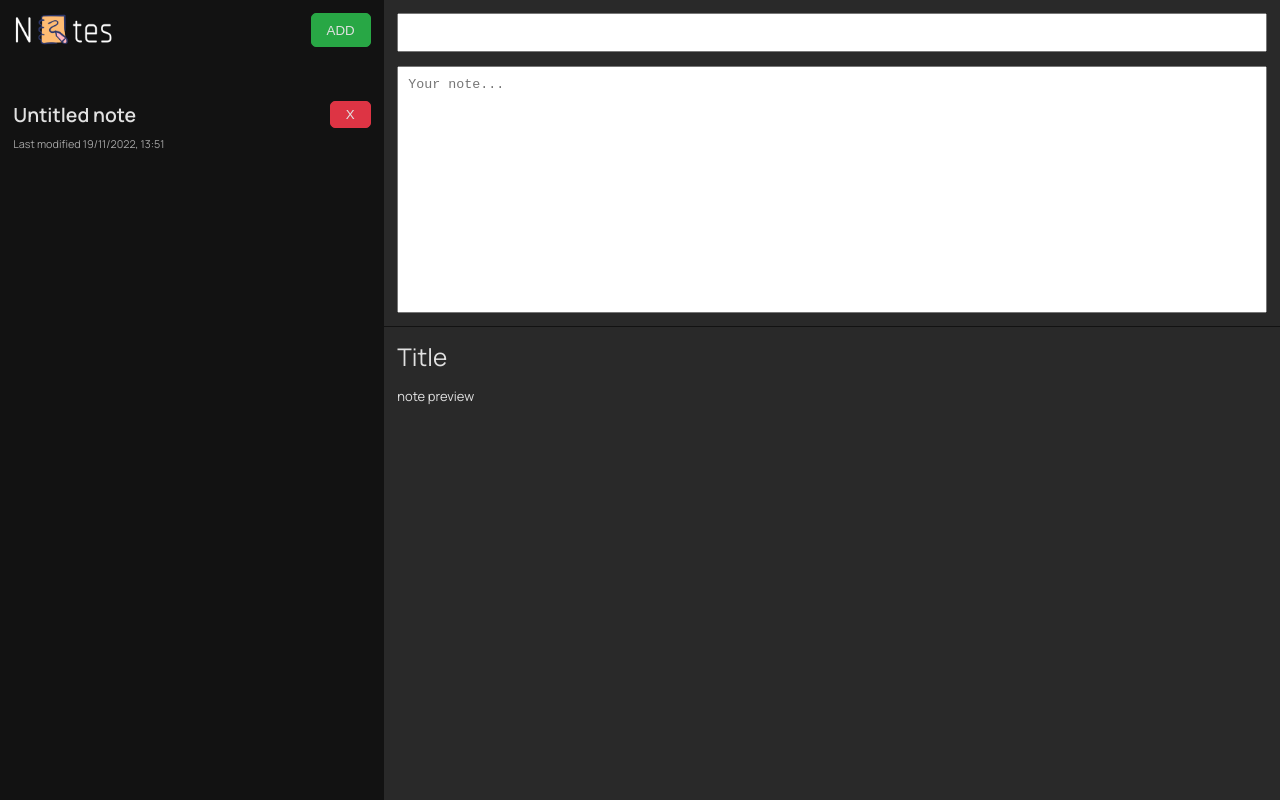
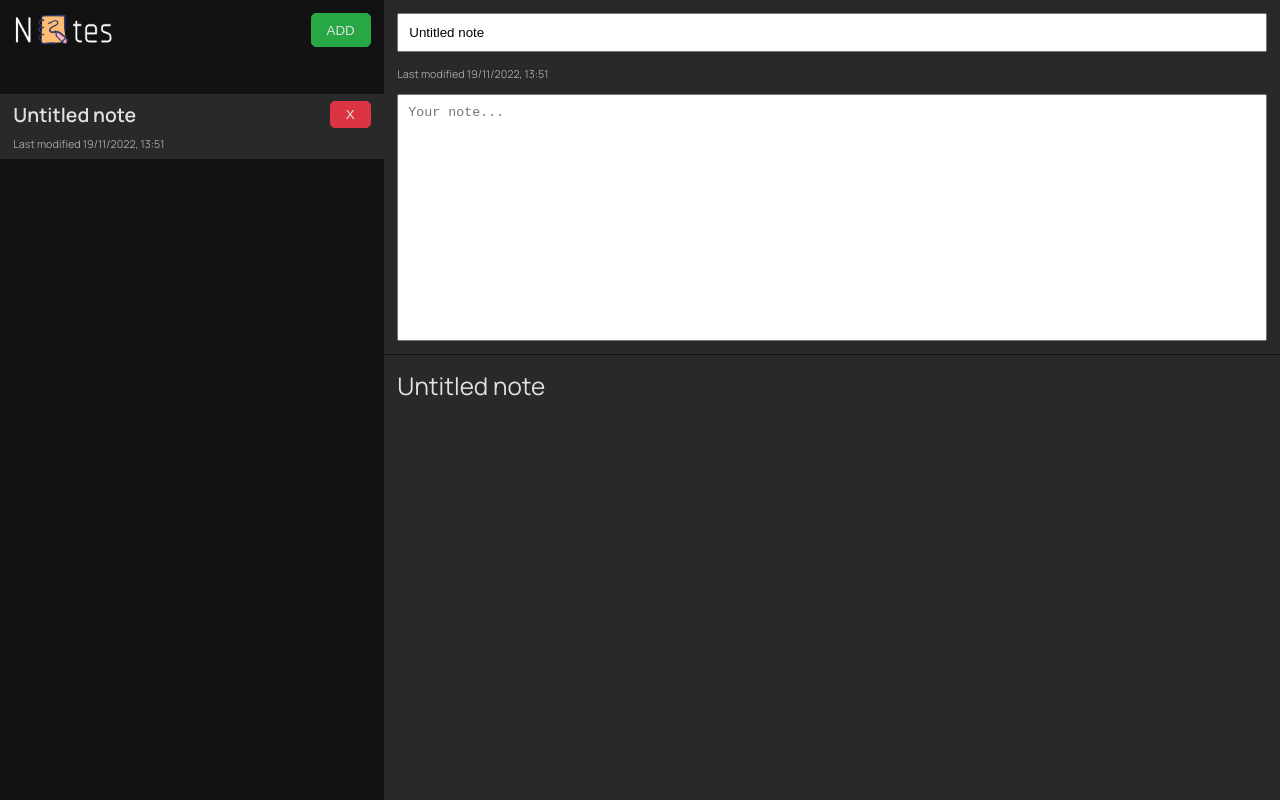
Before and after one commit to claudiugubernu/notes-app, a React (Create React App) app: page / in a window 1280 px wide. Both pictures are taken after a click on the button "ADD". Built offline with nearby package versions, Linux system fonts and the light colour scheme.

Commit message:
added markdown, sorted to show the slected one to top, added useLocalStorage hook and some minor general UX improvments

```diff
--- a/package.json
+++ b/package.json
@@ -12,6 +12,7 @@
     "@types/react-dom": "^18.0.9",
     "react": "^18.2.0",
     "react-dom": "^18.2.0",
+    "react-markdown": "^8.0.3",
     "react-scripts": "5.0.1",
     "sass": "^1.56.1",
     "typescript": "^4.9.3",
--- a/src/@types/models.ts
+++ b/src/@types/models.ts
@@ -1,4 +1,4 @@
-import React, { SetStateAction } from 'react';
+import React from 'react';
 export interface Note {
   id: number;
   title: string;
@@ -9,8 +9,9 @@ export interface Note {
 export type AppContextType = {
   notes: Note[];
   setNotes: React.Dispatch<React.SetStateAction<Note[]>>;
+  onGetNote: () => Note | undefined;
   onAddNote: (note: Note) => void;
-  onUpdateNote: (id: number, newNote: Omit<Note, 'id'>) => void;
+  onUpdateNote: (newNote: Omit<Note, 'id'>) => void;
   deleteNote: (id: number) => void;
   activeNote: number;
   setActiveNote: React.Dispatch<React.SetStateAction<number>>;
--- a/src/components/Main/Main.tsx
+++ b/src/components/Main/Main.tsx
@@ -1,19 +1,48 @@
-import { FC, useContext } from 'react'
+import React, { FC, useContext } from 'react'
 import { AppContext } from '../../context/AppContext'
 import { AppContextType } from '../../@types/models'
+import ReactMarkdown from 'react-markdown'
 
 const Main: FC = () => {
-  const { activeNote } = useContext(AppContext) as AppContextType;
+  const { onGetNote, onUpdateNote } = useContext(AppContext) as AppContextType;
+
+  const activeNote = onGetNote();
+
+  const onEditTitle = (value: string) => {
+    if (!activeNote) return
+
+    onUpdateNote({
+      title: value,
+      content: activeNote.content,
+      lastModified: Date.now(),
+    });
+  }
+
+  const onEditContent = (value: string) => {
+    if (!activeNote) return
+    onUpdateNote({
+      title: activeNote.title,
+      content: value,
+      lastModified: Date.now(),
+    });
+  }
+
+  if (!activeNote) return <div className='no-active-notes fw-bold w-70 lg-w-60 m-w-100 flex justify-center align-items-center'>No note selected</div>;
+
   return (
     <section className='main w-70 lg-w-60 m-w-100'>
       <div className='main--notes-edit w-100 flex flex-column mv-20 ph-20'>
-        <input type="text" className='mb-20' id="title" autoFocus />
-        <textarea id='body' rows={15} placeholder='Your note...' />
+        <input type="text" className='mb-20' id="title" autoFocus defaultValue={activeNote?.title} onChange={(e) => onEditTitle(e.target.value)} />
+        <small className='note--meta c-dark-grey mb-20'>
+          Last modified {new Date(activeNote.lastModified).toLocaleDateString('en-GB', { hour: '2-digit', minute: '2-digit' })}
+        </small>
+        <textarea id='body' rows={15} defaultValue={activeNote?.content} placeholder='Your note...' onChange={(e) => onEditContent(e.target.value)} />
       </div>
       <div className='main--notes-preview w-100 p-20'>
-        <h1 className='fs-30 mb-20'>Title</h1>
-        <div className='markdown-preview'></div>
-        note preview
+        <h1 className='fs-30 mb-20'>{activeNote?.title}</h1>
+        <ReactMarkdown className='markdown-preview'>
+          {activeNote?.content}
+        </ReactMarkdown>
       </div>
     </section>
   )
--- a/src/components/Main/main.scss
+++ b/src/components/Main/main.scss
@@ -11,3 +11,8 @@
     margin-top: 45px;
   }
 }
+
+.no-active-notes {
+  height: 100vh;
+  color: var( --color-secondary-hover);
+}
--- a/src/components/NoteList/Notelist.tsx
+++ b/src/components/NoteList/Notelist.tsx
@@ -5,9 +5,11 @@ import { AppContextType } from '../../@types/models';
 
 const Notelist: FC = () => {
   const { notes } = useContext(AppContext) as AppContextType
+
+  const sortedNotes = notes.sort((a, b) => b.lastModified - a.lastModified);
   return (
     <ul className='note-list'>
-      {notes.map(note =>
+      {sortedNotes.map(note =>
         <Note key={note.id} note={note} />
       )}
     </ul>
--- a/src/components/Sidebar/Sidebar.tsx
+++ b/src/components/Sidebar/Sidebar.tsx
@@ -6,7 +6,7 @@ import { AppContext } from '../../context/AppContext'
 import { AppContextType } from '../../@types/models'
 
 const Sidebar: FC = () => {
-  const { onAddNote, activeNote, setActiveNote } = useContext(AppContext) as AppContextType;
+  const { onAddNote } = useContext(AppContext) as AppContextType;
 
   const onHandleAddNote = () => {
     onAddNote({
--- a/src/context/AppContext.tsx
+++ b/src/context/AppContext.tsx
@@ -1,5 +1,6 @@
-import React, { createContext, useState } from 'react'
+import React, { createContext, useEffect, useState } from 'react'
 import { AppContextType, Note } from '../@types/models'
+import { useLocalStorage } from '../hooks/useLocalStorage';
 
 interface AppContextProviderProps {
   children: React.ReactNode;
@@ -8,11 +9,15 @@ interface AppContextProviderProps {
 export const AppContext = createContext<AppContextType | null>(null);
 
 const AppProvider: React.FC<AppContextProviderProps> = ({ children }) => {
-  const [notes, setNotes] = useState<Note[]>([])
+  const [notes, setNotes] = useLocalStorage<Note[]>('notes', [])
   const [activeNote, setActiveNote] = useState<number>(0)
 
+  useEffect(() => {
+    localStorage.setItem("notes", JSON.stringify(notes));
+  }, [notes]);
+
   const onGetNote = () => {
-
+    return notes.find((note) => note.id === activeNote)
   }
 
   const onAddNote = (note: Note) => {
@@ -23,15 +28,17 @@ const AppProvider: React.FC<AppContextProviderProps> = ({ children }) => {
       content: note.content,
       lastModified: note.lastModified
     }])
+    setActiveNote(note.id);
   }
 
-  const onUpdateNote = (id: number, newNote: Omit<Note, "id">) => {
-    setNotes(notes.map(note => note.id === id ? {
-      ...note,
-      title: note.title,
-      content: note.content,
-      lastModified: Date.now()
-    } : note))
+  const onUpdateNote = (newNote: Omit<Note, "id">) => {
+    const updateNotes = notes.map((note) => {
+      if (note.id === activeNote) {
+        return newNote;
+      }
+      return note;
+    })
+    setNotes(updateNotes);
   }
 
   const deleteNote = (id: number) => {
@@ -42,6 +49,7 @@ const AppProvider: React.FC<AppContextProviderProps> = ({ children }) => {
     <AppContext.Provider value={{
       notes,
       setNotes,
+      onGetNote,
       onAddNote,
       onUpdateNote,
       deleteNote,
--- /dev/null
+++ b/src/hooks/useLocalStorage.ts
@@ -0,0 +1,22 @@
+import { useState, useEffect } from 'react';
+
+export function useLocalStorage<T>(key: string, initialValue: T | (() => T)) {
+  const [value, setValue] = useState<T>(() => {
+    const jsonValue = localStorage.getItem(key);
+    if (jsonValue === null) {
+      if (typeof initialValue === 'function') {
+        return (initialValue as () => T)();
+      } else {
+        return initialValue;
+      }
+    } else {
+      return JSON.parse(jsonValue);
+    }
+  });
+
+  useEffect(() => {
+    localStorage.setItem(key, JSON.stringify(value));
+  }, [value, key]);
+
+  return [value, setValue] as [T, typeof setValue];
+}
```
Also changed, not shown: 1 other file (tests, documents, lock files or other folders).
